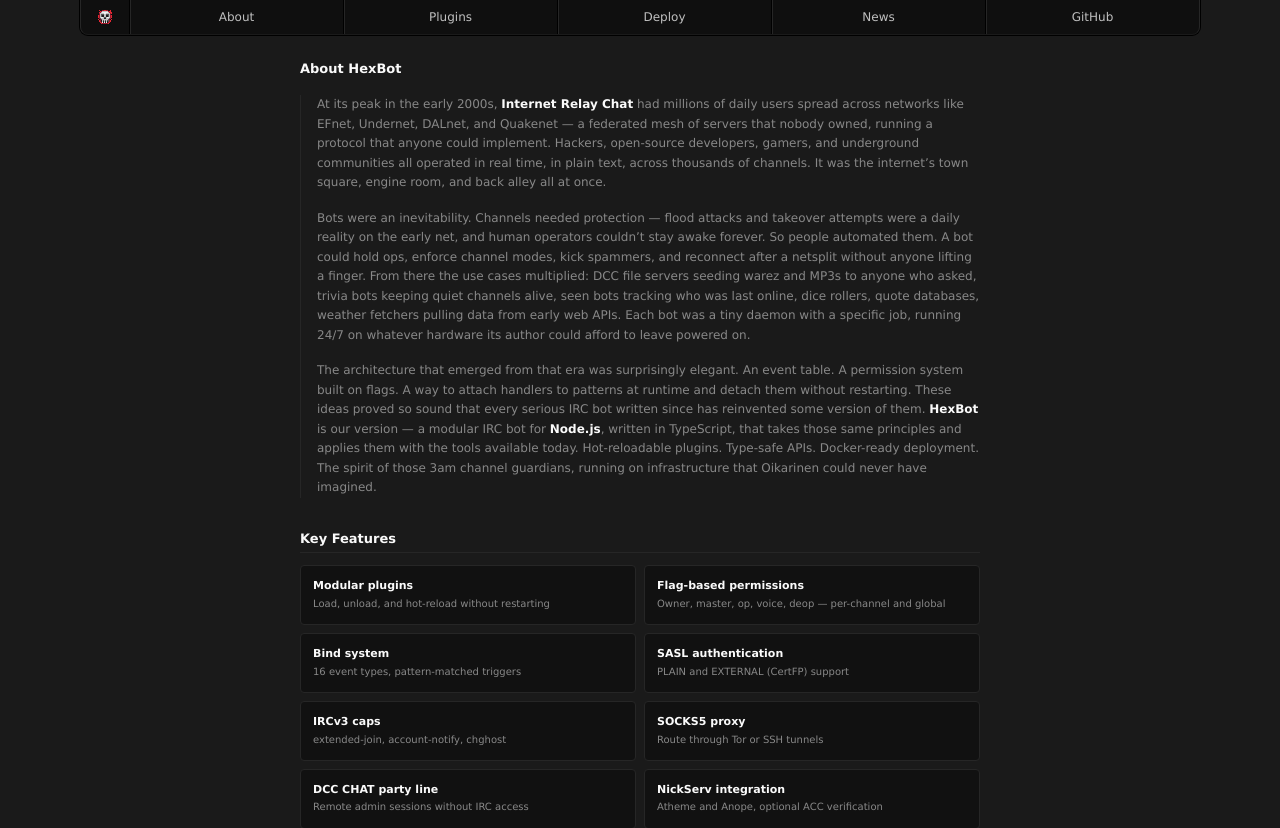
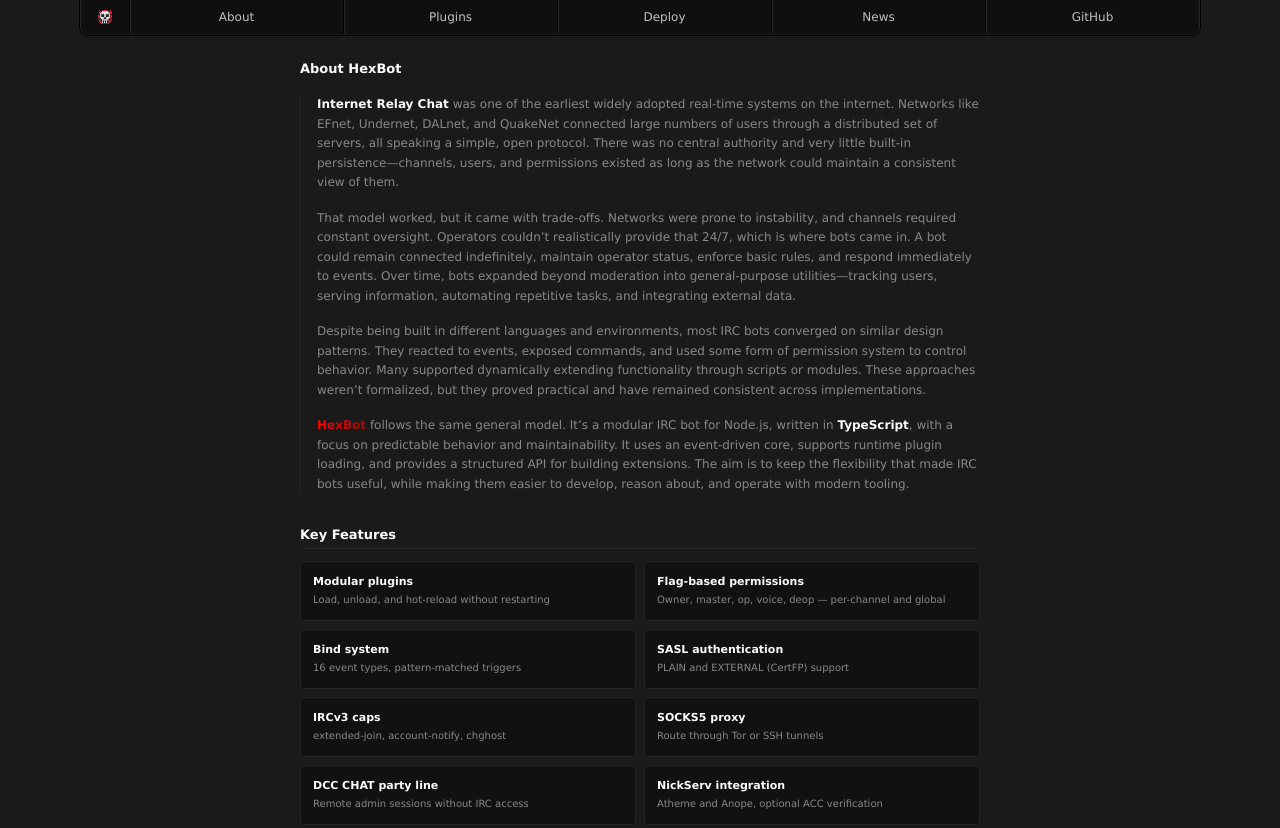
Before and after one commit to jstnmthw/hexbot-web, a Next.js app: page /about in a window 1280 px wide. Shown: the top 828 px of the page. Built offline with nearby package versions, Linux system fonts and the light colour scheme.

Commit message:
Revise about page copy and refine homepage release link
Rewrite about page content with a more measured, encyclopedic tone
and add GradientText component for the HexBot name. Restructure
the getting started release link so the gradient text sits outside
the anchor.

```diff
--- a/app/about/page.tsx
+++ b/app/about/page.tsx
@@ -1,5 +1,6 @@
 import type { Metadata } from "next";
 import InlineCode from "../components/inline-code";
+import GradientText from "../components/gradient-text";
 
 export const metadata: Metadata = {
   title: "What is HexBot?",
@@ -39,11 +40,12 @@
         <h1 className="text-foreground text-lg">About HexBot</h1>
         <div className="space-y-4 border-l border-border pl-4">
           <p className="leading-relaxed text-muted-foreground">
-            At its peak in the early 2000s, <strong className="text-foreground">Internet Relay Chat</strong> had millions of daily users spread across networks like EFnet, Undernet, DALnet, and Quakenet — a federated mesh of servers that nobody owned, running a protocol that anyone could implement. Hackers, open-source developers, gamers, and underground communities all operated in real time, in plain text, across thousands of channels. It was the internet’s town square, engine room, and back alley all at once.
+            <strong className="text-foreground">Internet Relay Chat</strong> was one of the earliest widely adopted real-time systems on the internet. Networks like EFnet, Undernet, DALnet, and QuakeNet connected large numbers of users through a distributed set of servers, all speaking a simple, open protocol. There was no central authority and very little built-in persistence—channels, users, and permissions existed as long as the network could maintain a consistent view of them.
           </p>
-          <p className="leading-relaxed text-muted-foreground">Bots were an inevitability. Channels needed protection — flood attacks and takeover attempts were a daily reality on the early net, and human operators couldn’t stay awake forever. So people automated them. A bot could hold ops, enforce channel modes, kick spammers, and reconnect after a netsplit without anyone lifting a finger. From there the use cases multiplied: DCC file servers seeding warez and MP3s to anyone who asked, trivia bots keeping quiet channels alive, seen bots tracking who was last online, dice rollers, quote databases, weather fetchers pulling data from early web APIs. Each bot was a tiny daemon with a specific job, running 24/7 on whatever hardware its author could afford to leave powered on.</p>
+          <p className="leading-relaxed text-muted-foreground">That model worked, but it came with trade-offs. Networks were prone to instability, and channels required constant oversight. Operators couldn’t realistically provide that 24/7, which is where bots came in. A bot could remain connected indefinitely, maintain operator status, enforce basic rules, and respond immediately to events. Over time, bots expanded beyond moderation into general-purpose utilities—tracking users, serving information, automating repetitive tasks, and integrating external data.</p>
+          <p className="leading-relaxed text-muted-foreground">Despite being built in different languages and environments, most IRC bots converged on similar design patterns. They reacted to events, exposed commands, and used some form of permission system to control behavior. Many supported dynamically extending functionality through scripts or modules. These approaches weren’t formalized, but they proved practical and have remained consistent across implementations.</p>
           <p className="leading-relaxed text-muted-foreground">
-            The architecture that emerged from that era was surprisingly elegant. An event table. A permission system built on flags. A way to attach handlers to patterns at runtime and detach them without restarting. These ideas proved so sound that every serious IRC bot written since has reinvented some version of them. <strong className="text-foreground">HexBot</strong> is our version — a modular IRC bot for <strong className="text-foreground">Node.js</strong>, written in TypeScript, that takes those same principles and applies them with the tools available today. Hot-reloadable plugins. Type-safe APIs. Docker-ready deployment. The spirit of those 3am channel guardians, running on infrastructure that Oikarinen could never have imagined.
+            <GradientText className="font-bold">HexBot</GradientText> follows the same general model. It’s a modular IRC bot for Node.js, written in <strong className="text-foreground">TypeScript</strong>, with a focus on predictable behavior and maintainability. It uses an event-driven core, supports runtime plugin loading, and provides a structured API for building extensions. The aim is to keep the flexibility that made IRC bots useful, while making them easier to develop, reason about, and operate with modern tooling.
           </p>
         </div>
       </section>
--- a/app/page.tsx
+++ b/app/page.tsx
@@ -90,8 +90,9 @@
       <div className="mx-auto max-w-3xl py-4">
         <h2 className="mb-3 border-b border-border pb-1 text-sm font-semibold text-foreground">Getting Started</h2>
         <p className="mb-3 leading-relaxed text-muted-foreground">
-          <a href="https://github.com/jstnmthw/hexbot/releases" className="decoration-accent-red hover:underline" target="_blank" rel="noopener noreferrer">
-            <GradientText>HexBot v{HEXBOT_VERSION} has been released</GradientText>
+          <GradientText className="font-bold">HexBot v{HEXBOT_VERSION}</GradientText> has been{" "}
+          <a href="https://github.com/jstnmthw/hexbot/releases" target="_blank" rel="noopener noreferrer" className="text-foreground hover:underline">
+            released
           </a>
           .
         </p>
```
